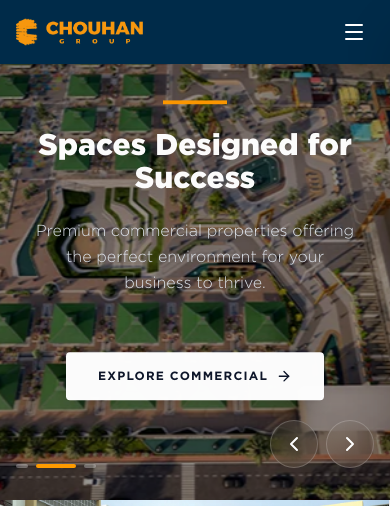
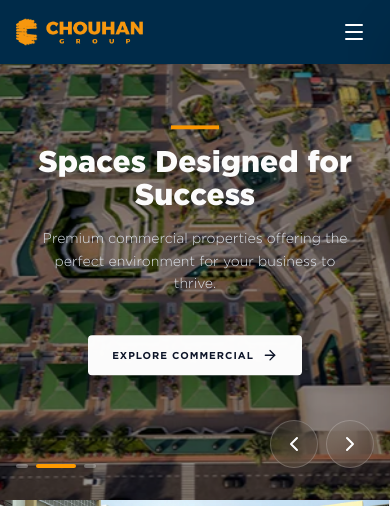
Before and after one commit to pranjali1396/Chouhan-Group-Website, a React (Vite) app: page /#/ in a window 390 px wide. Shown: the top 506 px of the page. Built offline with nearby package versions, Linux system fonts and the light colour scheme.

Commit message:
Enhance hero responsiveness with granular font sizes and padding for all screen widths

```diff
--- a/components/Hero.tsx
+++ b/components/Hero.tsx
@@ -75,22 +75,23 @@ const Hero: React.FC = () => {
           <div className="absolute inset-0 bg-black/40 md:bg-gradient-to-r md:from-black/70 md:via-black/40 md:to-transparent"></div>
 
           {/* Text Content */}
-          <div className={`absolute inset-0 flex flex-col justify-center items-center text-center p-8 md:p-16 lg:p-20 z-20 ${index === current ? 'animate-fadeIn' : ''}`}>
-            <div className={`max-w-7xl space-y-6 transform transition-all duration-1000 ${index === current ? 'translate-y-0 opacity-100' : 'translate-y-10 opacity-0'}`}>
+          {/* Text Content */}
+          <div className={`absolute inset-0 flex flex-col justify-center items-center text-center p-6 md:p-12 lg:p-16 xl:p-24 z-20 ${index === current ? 'animate-fadeIn' : ''}`}>
+            <div className={`max-w-7xl space-y-4 md:space-y-6 transform transition-all duration-1000 ${index === current ? 'translate-y-0 opacity-100' : 'translate-y-10 opacity-0'}`}>
 
               {/* Orange Line */}
-              <div className="w-16 h-1 bg-amber-500 mx-auto mb-6"></div>
+              <div className="w-12 h-1 md:w-16 md:h-1 bg-amber-500 mx-auto mb-4 md:mb-6"></div>
 
-              <h1 className="text-3xl md:text-5xl lg:text-6xl font-heading font-black text-white leading-[1.1] drop-shadow-xl">
+              <h1 className="text-3xl md:text-4xl lg:text-5xl xl:text-6xl 2xl:text-7xl font-heading font-black text-white leading-[1.1] drop-shadow-xl">
                 {slide.title}
               </h1>
-              <p className="text-base md:text-xl text-slate-200 font-light max-w-4xl mx-auto drop-shadow-md leading-relaxed">
+              <p className="text-sm md:text-base lg:text-lg xl:text-xl text-slate-200 font-light max-w-4xl mx-auto drop-shadow-md leading-relaxed px-4 md:px-0">
                 {slide.subtitle}
               </p>
-              <div className="pt-8">
+              <div className="pt-6 md:pt-8">
                 <Link
                   to={slide.link}
-                  className="inline-flex items-center gap-2 bg-white text-slate-900 px-8 py-4 font-bold tracking-widest uppercase text-xs hover:bg-amber-500 hover:text-white transition-all duration-300 shadow-lg rounded-sm"
+                  className="inline-flex items-center gap-2 bg-white text-slate-900 px-6 py-3 md:px-8 md:py-4 font-bold tracking-widest uppercase text-[10px] md:text-xs hover:bg-amber-500 hover:text-white transition-all duration-300 shadow-lg rounded-sm"
                 >
                   {slide.cta} <ArrowRight size={16} />
                 </Link>
```
